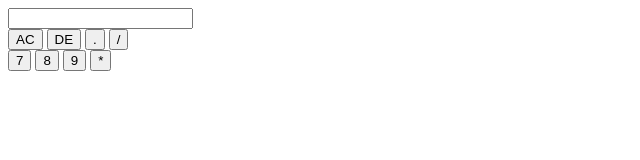
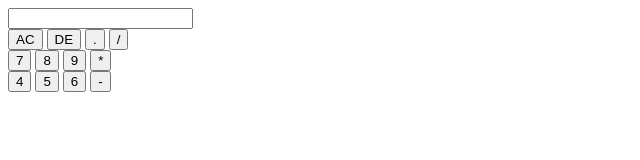
Before and after one commit to Nomcebo-coder-hub/Simple-calculator, a plain HTML site: page index.html in a window 1280 px wide. Shown: the whole page, without its empty margins (0-640 px from the left). Drawn offline with Linux system fonts and the light colour scheme.

Commit message:
Added input buttons and values with numbers

```diff
--- a/index.html
+++ b/index.html
@@ -25,6 +25,12 @@
             <input type="button" value="9" />
             <input type="button" value="*" />
           </div>
+          <div>
+            <input type="button" value="4" />
+            <input type="button" value="5" />
+            <input type="button" value="6" />
+            <input type="button" value="-" />
+          </div>
         </form>
       </div>
     </div>
```
